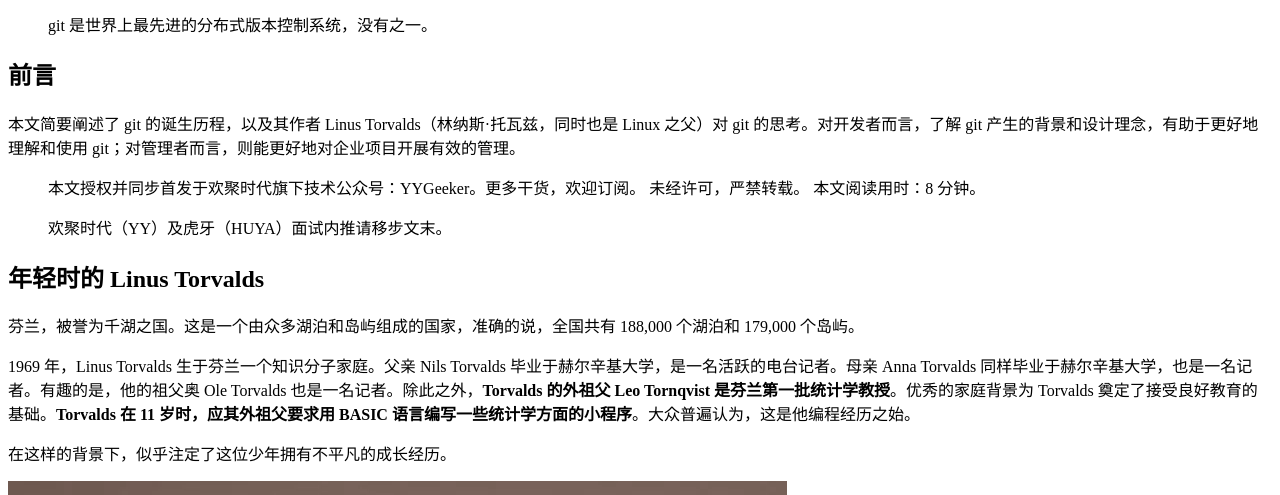
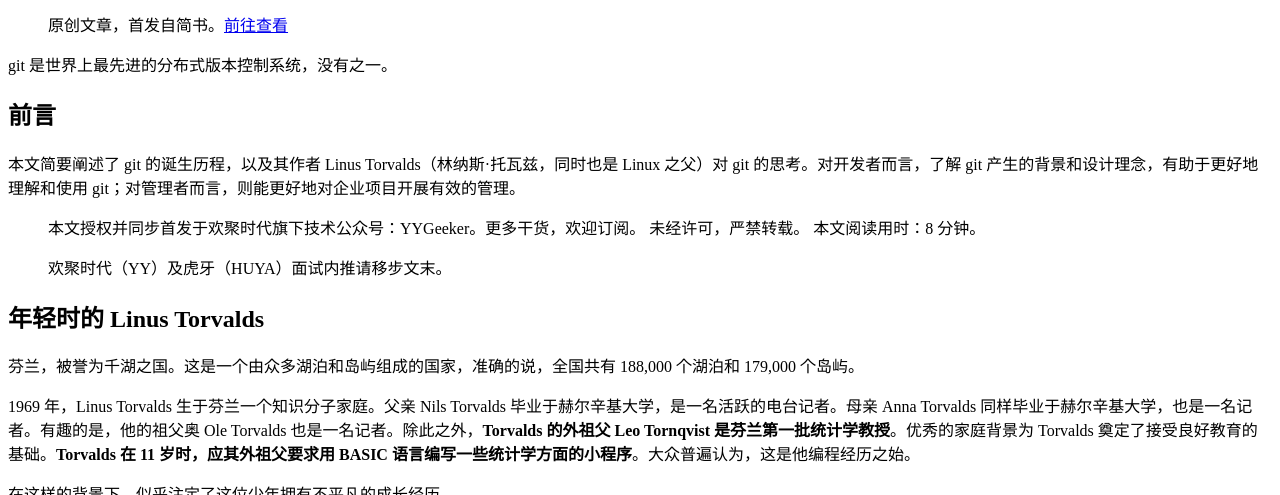
Before and after one commit to AbelJoo/abeljoo.github.io, a Jekyll site: the page built from _posts/2018-12-16-git.markdown, in a window 1280 px wide and 900 px high, cut to the strip 405-900 px from the top of the window. Built offline with Jekyll 4.4.1, drawn with Linux system fonts in a browser that asks for light colours; comment, search, counter and statistics services are not loaded.

Commit message:
<None commit>

```diff
--- a/_posts/2016-06-05-battery.markdown
+++ b/_posts/2016-06-05-battery.markdown
@@ -11,6 +11,8 @@
   - 耗电
   - 性能优化
 ---
+
+> 原创文章，首发自简书。[前往查看](https://www.jianshu.com/p/27ba2759b221)
 
 # 0x00 这是啥？
 
--- a/_posts/2016-06-19-webp-fix.markdown
+++ b/_posts/2016-06-19-webp-fix.markdown
@@ -12,6 +12,8 @@
   - 编解码
   - WebP
 ---
+
+> 原创文章，首发自简书。[前往查看](https://www.jianshu.com/p/e5837a85e6cb)
 
 # 0x00 背景
 
--- a/_posts/2016-07-28-Binder.markdown
+++ b/_posts/2016-07-28-Binder.markdown
@@ -12,6 +12,8 @@
   - 编解码
   - WebP
 ---
+
+> 原创文章，首发自简书。[前往查看](https://www.jianshu.com/p/b260051237fe)
 
 # 0x00 背景
 
--- a/_posts/2017-03-03-mind.markdown
+++ b/_posts/2017-03-03-mind.markdown
@@ -10,6 +10,8 @@
   - 思考
   - 经验
 ---
+
+> 原创文章，首发自简书。[前往查看](https://www.jianshu.com/p/ba3244c32c26)
 
 # 0x00 背景
 
--- a/_posts/2018-12-16-git.markdown
+++ b/_posts/2018-12-16-git.markdown
@@ -12,7 +12,9 @@
   - 思考
 ---
 
-> git 是世界上最先进的分布式版本控制系统，没有之一。
+> 原创文章，首发自简书。[前往查看](https://www.jianshu.com/p/8821e9846773)
+
+git 是世界上最先进的分布式版本控制系统，没有之一。
 
 # 前言
 本文简要阐述了 git 的诞生历程，以及其作者 Linus Torvalds（林纳斯·托瓦兹，同时也是 Linux 之父）对 git 的思考。对开发者而言，了解 git 产生的背景和设计理念，有助于更好地理解和使用 git；对管理者而言，则能更好地对企业项目开展有效的管理。
```
